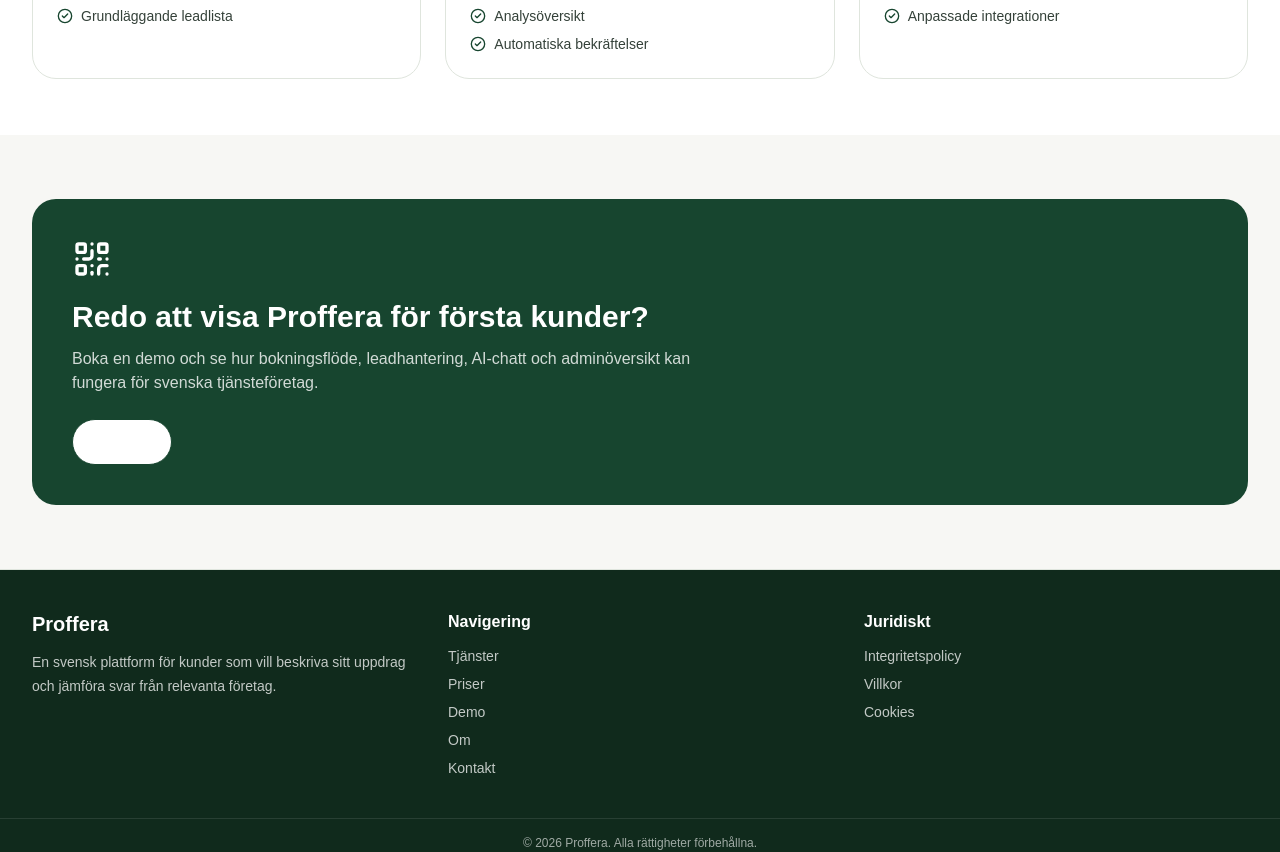
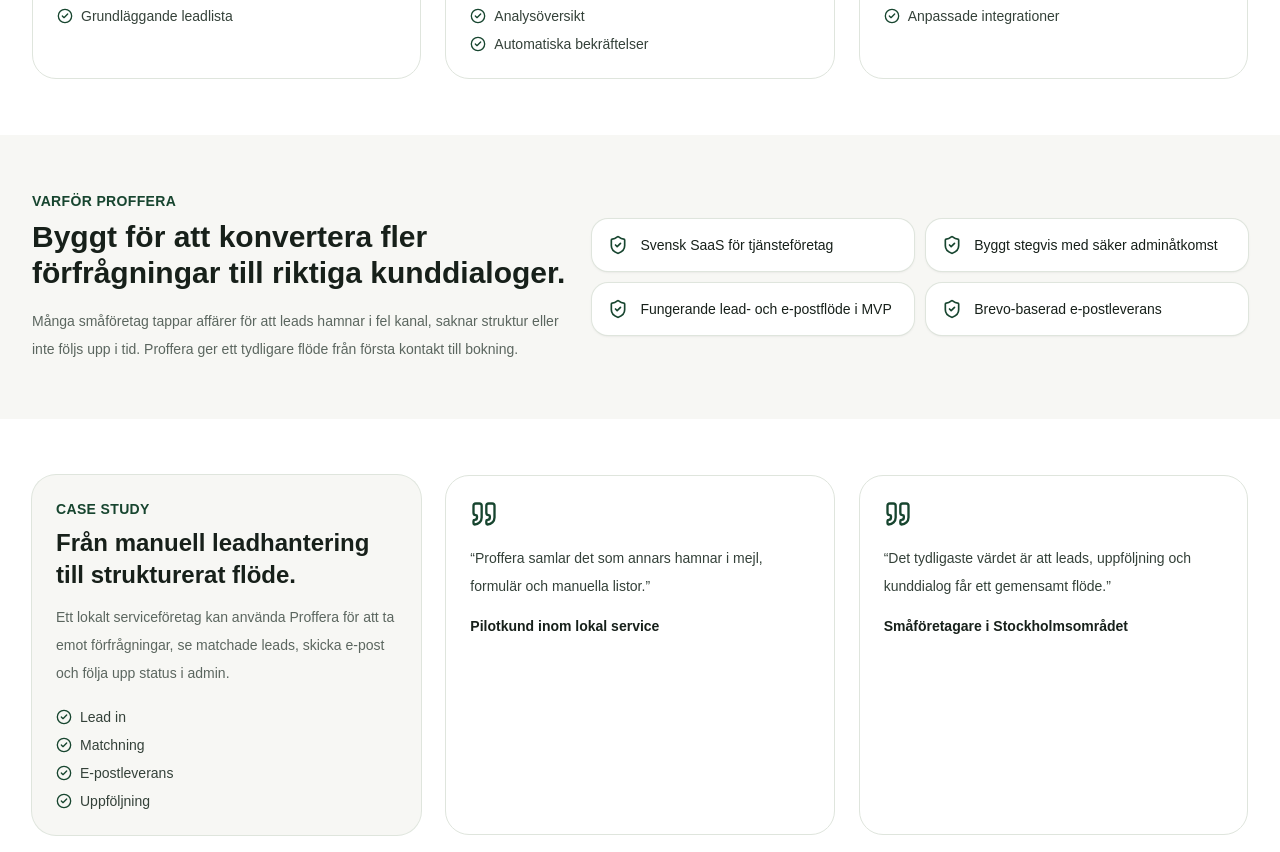
Before and after one commit to ibboabdoli-ai/Proffera, a Next.js app: page / in a window 1280 px wide. Shown: the part 1680-2532 px from the top of the page. Built offline with nearby package versions, Linux system fonts and the light colour scheme.

Commit message:
phase 16.3: add conversion sections to home page

```diff
--- a/src/app/page.tsx
+++ b/src/app/page.tsx
@@ -1,5 +1,6 @@
 import { ArrowRight, Bot, CalendarCheck, CheckCircle2, QrCode, Users } from "lucide-react";
 import { ButtonLink } from "@/components/ui/button-link";
+import { ConversionSections } from "@/components/marketing/conversion-sections";
 import { pricingPlans, serviceCategories, siteConfig } from "@/lib/site";
 
 const dashboardItems = ["Leads", "Kunder", "Bokningar", "Analys", "AI Assistant", "Inställningar"] as const;
@@ -117,6 +118,8 @@ export default function HomePage() {
         </div>
       </section>
 
+      <ConversionSections />
+
       <section className="mx-auto max-w-7xl px-4 py-16 sm:px-6 lg:px-8">
         <div className="rounded-3xl bg-[#17452f] p-8 text-white md:p-10">
           <QrCode className="h-10 w-10" aria-hidden="true" />
```
